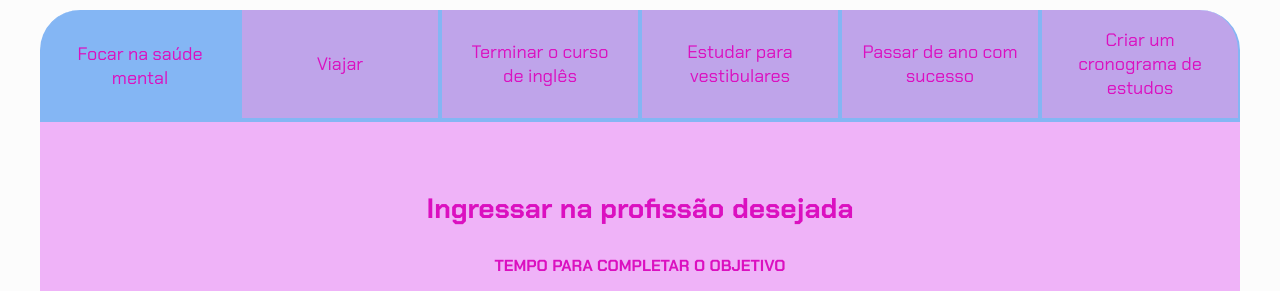
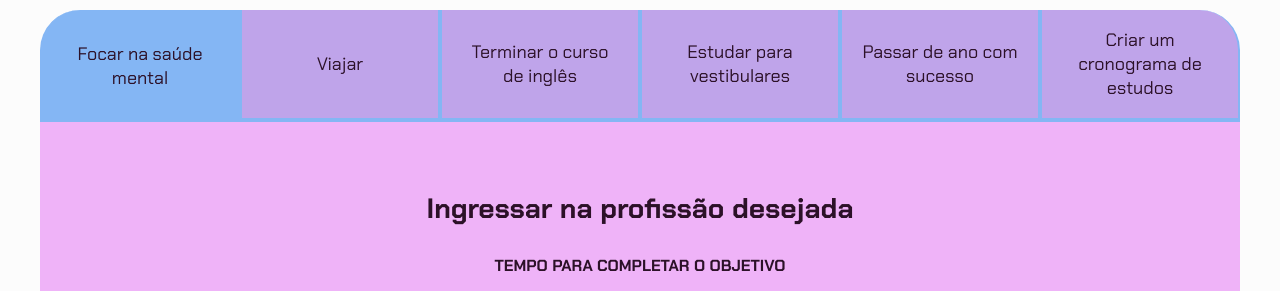
Before and after one commit to ANA123BEATRI/matem-tica-avan-ada-3-A, a plain HTML site: page index.html in a window 1280 px wide. Shown: the part 93-384 px from the top of the page. Drawn offline with Linux system fonts and the light colour scheme.

Commit message:
tgrfhrtf

```diff
--- a/style.css
+++ b/style.css
@@ -3,7 +3,7 @@
 :root {
     --cor-de-fundo: #fcfcfc;
     --verde: #42c0b3;
-    --branco: #db10c0;
+    --branco: #2c1128;
     --botao-ativo: #84b6f4;
     --botao-inativo: rgba(131, 78, 217, 0.5);
     --texto-fundo: rgba(208, 13, 238, 0.3);
```
